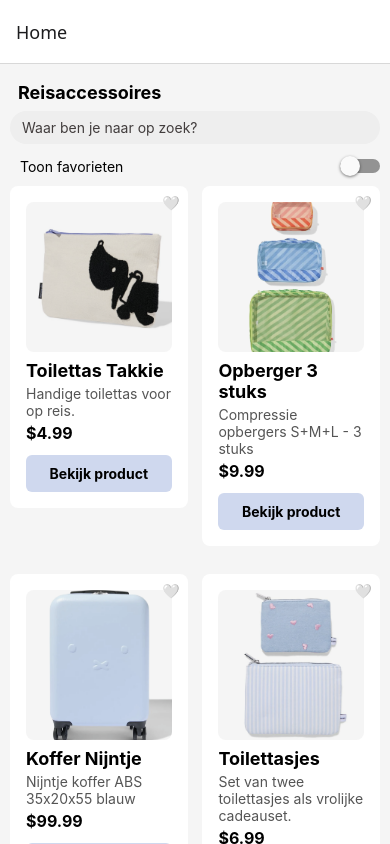
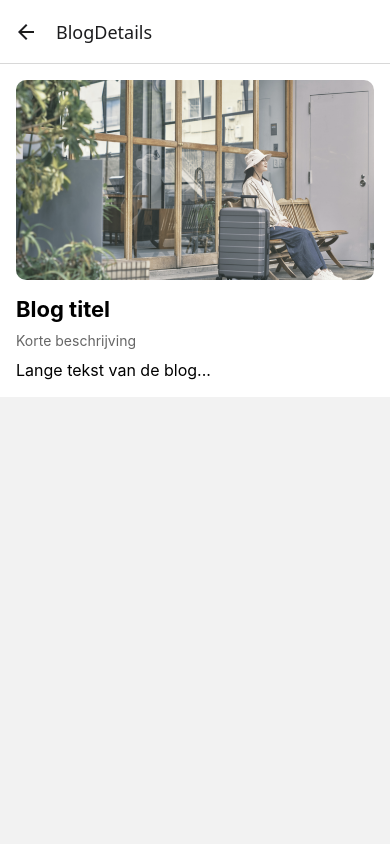
Before and after one commit to YasminKhawaja/Mobile-app, a React Native app: screen /BlogDetails in a window 390 px wide. Built offline with nearby package versions, Linux system fonts and the light colour scheme.

Commit message:
feat: deel 2 nav en 3 props in orde

```diff
--- a/App.js
+++ b/App.js
@@ -3,6 +3,7 @@
 
 import HomeScreen from "./screens/HomeScreen";
 import ProductDetail from "./screens/ProductDetails";
+import BlogDetail from "./screens/BlogDetails";
 
 const Stack = createNativeStackNavigator();
 
@@ -12,6 +13,7 @@
       <Stack.Navigator>
         <Stack.Screen name="Home" component={HomeScreen} />
         <Stack.Screen name="Details" component={ProductDetail} />
+        <Stack.Screen name="BlogDetails" component={BlogDetail} />
       </Stack.Navigator>
     </NavigationContainer>
   );
--- /dev/null
+++ b/components/BlogCard.js
@@ -0,0 +1,67 @@
+import React from "react";
+import { useNavigation } from "@react-navigation/native";
+import { StyleSheet, Text, View, Image, Pressable } from "react-native";
+
+const BlogCard = ({ id, title, description, longDescription, image }) => {
+  const navigation = useNavigation();
+
+  return (
+    <View style={styles.card}>
+      <Image source={image} style={styles.image} />
+      <Text style={styles.title}>{title}</Text>
+      <Text style={styles.description}>{description}</Text>
+
+      <Pressable
+        style={styles.button}
+        onPress={() =>
+          navigation.navigate("BlogDetails", {
+            title,
+            description,
+            longDescription,
+            image,
+          })
+        }
+      >
+        <Text style={styles.buttonText}>Meer lezen</Text>
+      </Pressable>
+    </View>
+  );
+};
+
+const styles = StyleSheet.create({
+  card: {
+    width: "100%",
+    padding: 16,
+    backgroundColor: "#fff",
+    borderRadius: 8,
+    marginBottom: 16,
+  },
+  image: {
+    width: "100%",
+    height: 150,
+    borderRadius: 8,
+  },
+  title: {
+    fontSize: 18,
+    fontWeight: "bold",
+    marginTop: 8,
+  },
+  description: {
+    fontSize: 14,
+    color: "#555",
+    marginTop: 4,
+  },
+  button: {
+    backgroundColor: "#CFD8EE",
+    paddingVertical: 10,
+    borderRadius: 6,
+    alignItems: "center",
+    marginTop: 12,
+  },
+  buttonText: {
+    color: "#000",
+    fontWeight: "bold",
+  },
+});
+
+export default BlogCard;
--- /dev/null
+++ b/screens/BlogDetails.js
@@ -0,0 +1,54 @@
+import { StyleSheet, Text, View, Image, ScrollView } from "react-native";
+import { useRoute } from "@react-navigation/native";
+
+const BlogDetail = () => {
+  const route = useRoute();
+
+  const {
+    title = "Blog titel",
+    description = "Korte beschrijving",
+    longDescription = "Lange tekst van de blog...",
+    image = require("../images/valies.png"),
+  } = route.params || {};
+
+  return (
+    <ScrollView contentContainerStyle={styles.container}>
+      <Image source={image} style={styles.image} />
+
+      <Text style={styles.title}>{title}</Text>
+
+      <Text style={styles.description}>{description}</Text>
+
+      <Text style={styles.longText}>{longDescription}</Text>
+    </ScrollView>
+  );
+};
+
+const styles = StyleSheet.create({
+  container: {
+    padding: 16,
+    backgroundColor: "#fff",
+  },
+  image: {
+    width: "100%",
+    height: 200,
+    borderRadius: 10,
+    marginBottom: 16,
+  },
+  title: {
+    fontSize: 22,
+    fontWeight: "bold",
+    marginBottom: 10,
+  },
+  description: {
+    fontSize: 14,
+    color: "#666",
+    marginBottom: 10,
+  },
+  longText: {
+    fontSize: 16,
+    lineHeight: 22,
+  },
+});
+
+export default BlogDetail;
--- a/screens/HomeScreen.js
+++ b/screens/HomeScreen.js
@@ -150,6 +150,7 @@
 } from "react-native";
 import { useState } from "react";
 import ProductCard from "../components/ProductCard";
+import BlogCard from "../components/BlogCard";
 
 const HomeScreen = ({ navigation }) => {
   const [showFavorites, setShowFavorites] = useState(false);
@@ -191,6 +192,27 @@
         "Set van twee toilettasjes als vrolijke cadeauset. Het kleine blauwe tasje heeft geborduurde roze hartjes, het grotere tasje een lichtblauw-wit streepje. Beide sluiten met een rits. Handig voor je cosmetica, sieraden of losse spullen in je tas of koffer.",
       price: 6.99,
       image: require("../images/toilettasje1.png"),
+    },
+  ];
+
+  const blogs = [
+    {
+      id: "1",
+      title: "Duurzaam reizen begint bij je koffer",
+      description:
+        "Duurzaam reizen gaat niet alleen over vervoer. Het begint bij wat je meeneemt.",
+      longDescription:
+        "Kleine keuzes maken een groot verschil. Duurzaam reizen begint niet op je bestemming, maar bij wat je meeneemt. Met de juiste accessoires verminder je afval, bespaar je ruimte en reis je bewuster. Waarom duurzame reisaccessoires belangrijk zijn. Duurzame reisaccessoires helpen om afval te verminderen en langer met je spullen te doen. In plaats van goedkope producten die snel kapot gaan, kies je voor kwaliteit die meerdere reizen meegaat. Dat is beter voor het milieu én voordeliger op lange termijn. Kleine keuzes in je koffer maken uiteindelijk een groot verschil.",
+      image: require("../images/valies.png"),
+    },
+    {
+      id: "2",
+      title: "Waarom goed voorbereid reizen je vakantie beter maakt",
+      description:
+        "Waarom een goede voorbereiding zorgt voor minder stress en meer reisplezier.",
+      longDescription:
+        "Een geslaagde reis begint niet op je bestemming, maar thuis. Goede voorbereiding zorgt ervoor dat je minder stress ervaart en meer kunt genieten van het moment. Toch onderschatten veel reizigers hoe belangrijk planning is. Voorbereiding geeft rust. Wanneer je documenten, accommodaties en vervoer op tijd controleert, vertrek je met meer zekerheid. Onzekerheid veroorzaakt stress, en stress haalt plezier weg uit je reis. Een vaste reisroutine. Door een vaste voorbereiding te volgen — checklist maken, spullen klaarleggen, documenten bundelen — bouw je routine op. Dat maakt elke volgende reis eenvoudiger. Minder impulsieve keuzes. Wie goed voorbereid vertrekt, geeft minder geld uit aan last-minute aankopen op luchthavens of toeristische plekken. Conclusie: voorbereiding is geen tijdverlies. Het is een investering in een ontspannen reiservaring.",
+      image: require("../images/blog7.jpg"),
     },
   ];
 
@@ -239,6 +261,23 @@
               />
             </View>
           ))}
+
+        <View style={{ marginTop: 20 }}>
+          <Text
+            style={{
+              fontSize: 18,
+              fontWeight: "bold",
+              marginBottom: 10,
+              paddingLeft: 10,
+            }}
+          >
+            Blogs
+          </Text>
+
+          {blogs.map((blog) => (
+            <BlogCard key={blog.id} {...blog} />
+          ))}
+        </View>
       </View>
 
       <StatusBar style="auto" />
```
Also changed, not shown: images/blog7.jpg (added), images/valies.png (added).
